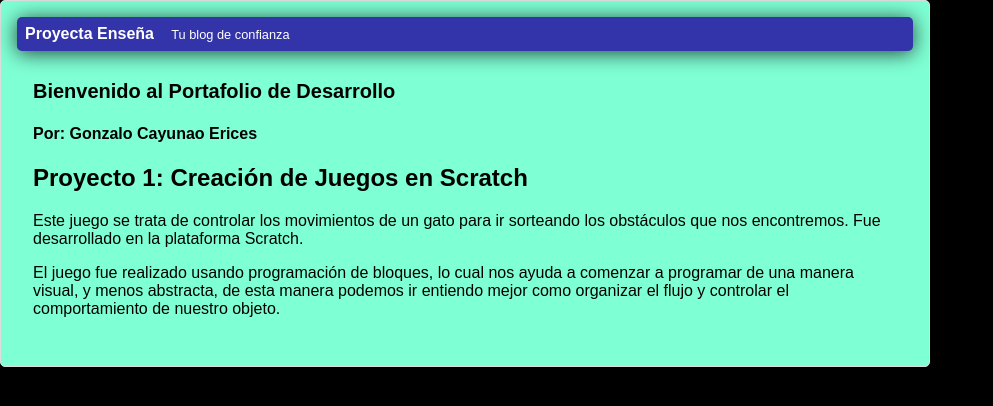
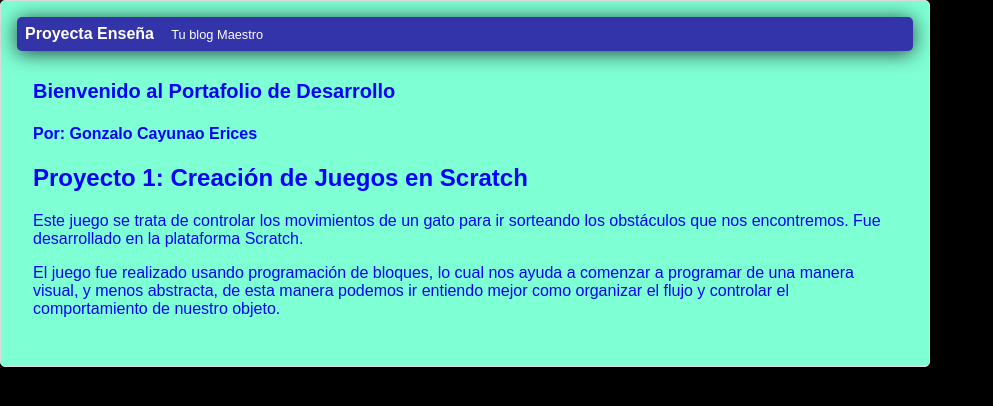
Before and after one commit to gonzakayunawel/hyperblog, a plain HTML site: page index.html in a window 1280 px wide. Shown: the whole page, without its empty margins (0-993 px from the left). Drawn offline with Linux system fonts and the light colour scheme.

Commit message:
Modifica el lema y el color del texto del body a azul, se agrega párrafo con suscripción

```diff
--- a/css/styles.css
+++ b/css/styles.css
@@ -1,6 +1,6 @@
 body {
     background-color: black;
-    color: rgb(0, 0, 0);
+    color: blue;
     text-align: center;
     font-family: Arial, Helvetica, sans-serif;
     font-size: 16px;
--- a/index.html
+++ b/index.html
@@ -11,7 +11,7 @@
     <div id="container">
         <div id="header">
             Proyecta Enseña
-            <span id="tagline">Tu blog de confianza</span>
+            <span id="tagline">Tu blog Maestro</span>
         </div>
         <div id="post">
             <h1>Bienvenido al Portafolio de Desarrollo</h1>
```
